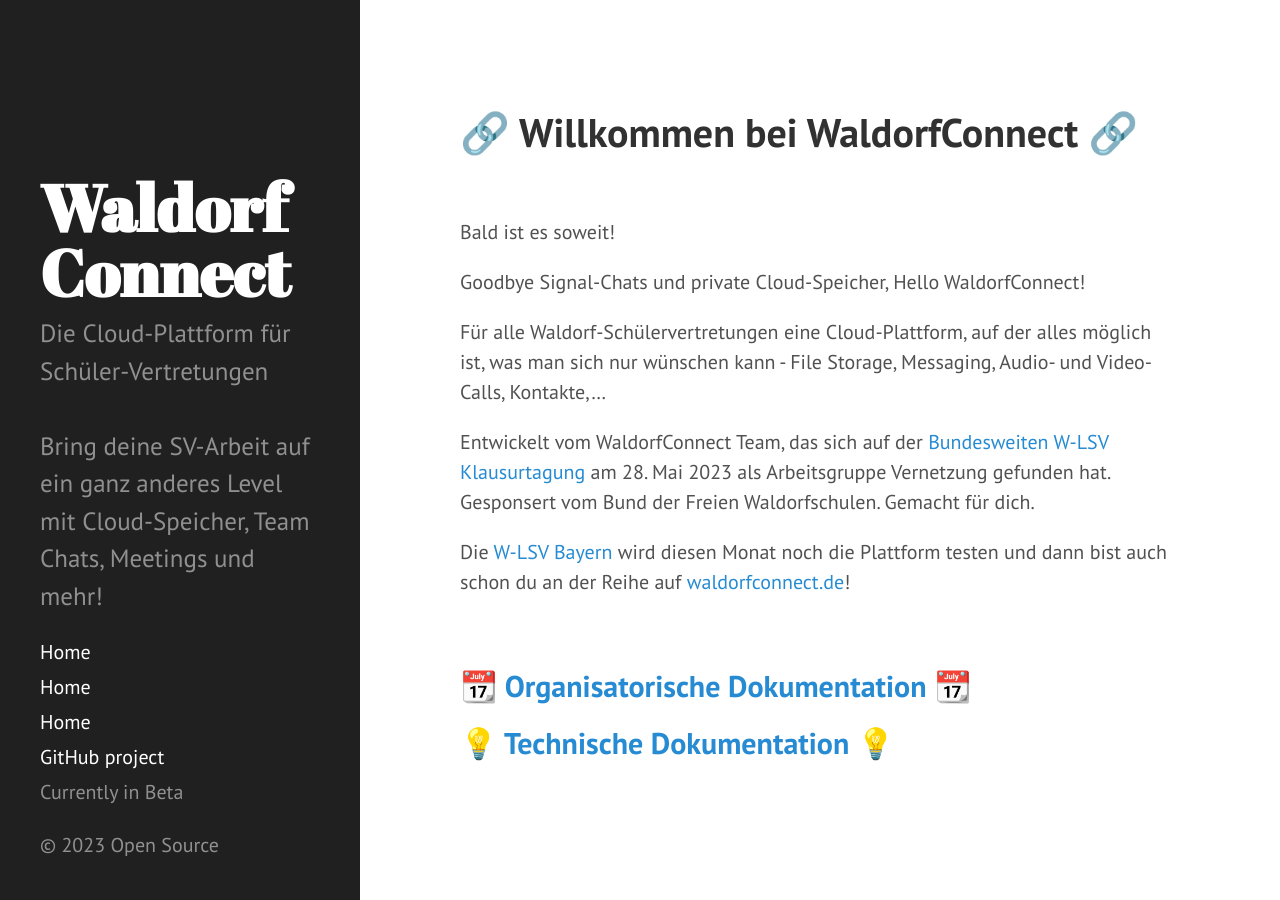
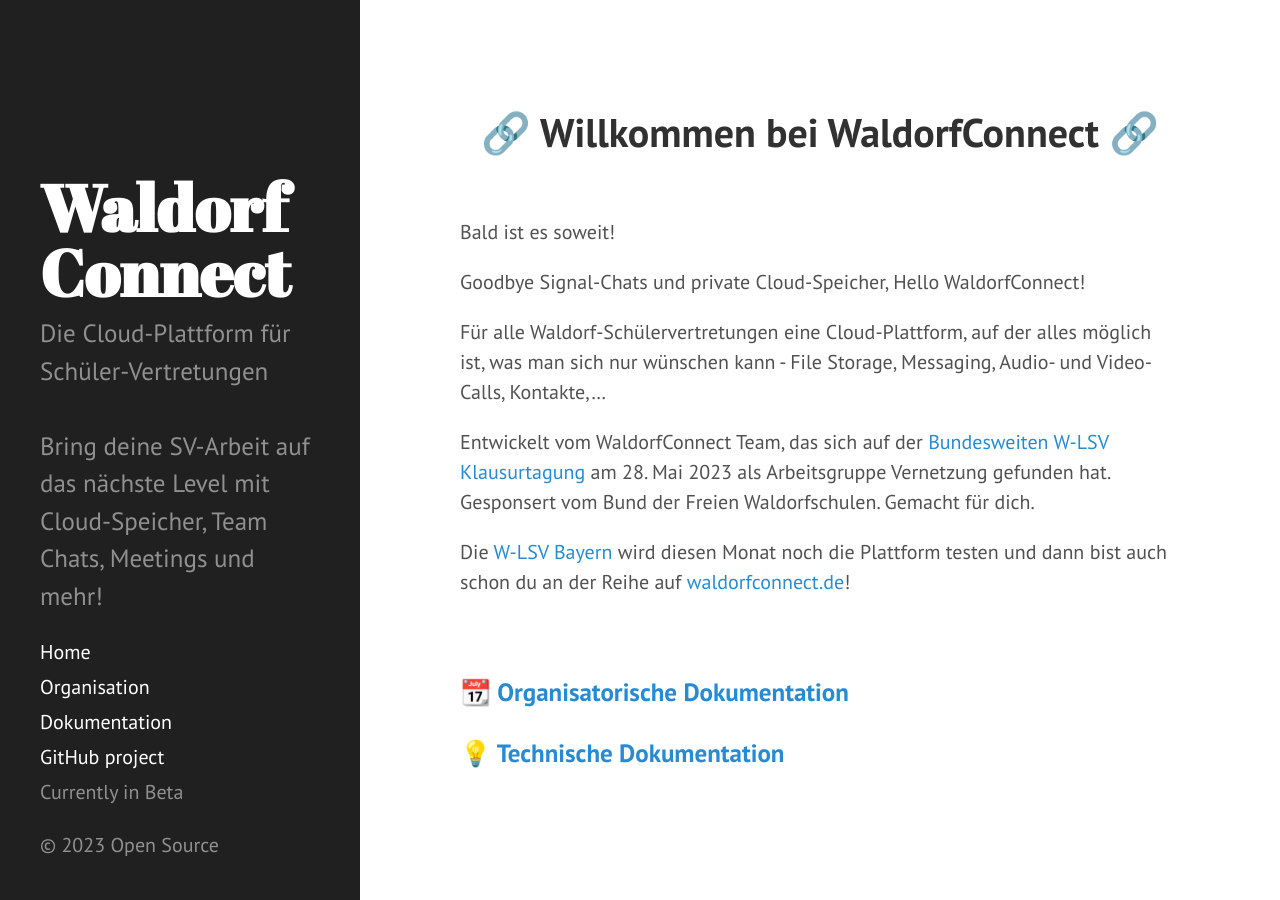
Before and after one commit to WaldorfConnect/documentation, a Jekyll site: the page built from index.md, in a window 1280 px wide. Built offline with Jekyll 4.4.1, drawn with Linux system fonts in a browser that asks for light colours; Markdown is read by kramdown in place of the engine named in the settings.

Commit message:
wrote specific homepage css + fixed navbar links

```diff
--- a/_config.yml
+++ b/_config.yml
@@ -8,7 +8,7 @@ permalink:        pretty
 # Setup
 title:            WaldorfConnect
 tagline:          'Die Plattform für SV-Arbeit'
-description:      'Die Cloud-Plattform für Schüler-Vertretungen<br><br>Bring deine SV-Arbeit auf ein ganz anderes Level mit Cloud-Speicher, Team Chats, Meetings und mehr!'
+description:      'Die Cloud-Plattform für Schüler-Vertretungen<br><br>Bring deine SV-Arbeit auf das nächste Level mit Cloud-Speicher, Team Chats, Meetings und mehr!'
 url:              https://waldorfconnect.github.io
 baseurl:          /documentation
 
--- a/_includes/head.html
+++ b/_includes/head.html
@@ -18,6 +18,9 @@
   <link rel="stylesheet" href="{{ site.baseurl }}/public/css/poole.css">
   <link rel="stylesheet" href="{{ site.baseurl }}/public/css/syntax.css">
   <link rel="stylesheet" href="{{ site.baseurl }}/public/css/hyde.css">
+  {% if page.title == "Home" %}
+    <link rel="stylesheet" href="{{ site.baseurl }}/public/css/home.css">
+  {% endif %}
   <link rel="stylesheet" href="http://fonts.googleapis.com/css?family=PT+Sans:400,400italic,700|Abril+Fatface">
 
   <!-- Icons -->
--- a/_includes/sidebar.html
+++ b/_includes/sidebar.html
@@ -12,8 +12,8 @@
     <nav class="sidebar-nav">
       <a class="sidebar-nav-item{% if page.url == site.baseurl %} active{% endif %}" href="{{ site.baseurl }}">Home</a>
 
-      <a class="sidebar-nav-item{% if page.url == '/documentation/Dokumentation' %} active{% endif %}" href="/documentation/Dokumentation">{{ page.title }}</a>
-      <a class="sidebar-nav-item{% if page.url == '/documentation/Organisation' %} active{% endif %}" href="/documentation/Dokumentation">{{ page.title }}</a>
+      <a class="sidebar-nav-item{% if page.url == '/documentation/Organisation' %} active{% endif %}" href="/documentation/Organisation">Organisation</a>
+      <a class="sidebar-nav-item{% if page.url == '/documentation/Dokumentation' %} active{% endif %}" href="/documentation/Dokumentation">Dokumentation</a>
 
       <a class="sidebar-nav-item" href="{{ site.github.repo }}">GitHub project</a>
       <span class="sidebar-nav-item">Currently {{ site.version }}</span>
--- a/index.md
+++ b/index.md
@@ -19,6 +19,6 @@ Die [W-LSV Bayern](https://wlsv-bayern.de/) wird diesen Monat noch die Plattform
 
 <br>
 
-## 📆 [Organisatorische Dokumentation](Organisation.md) 📆
+### 📆 [Organisatorische Dokumentation](Organisation.md)
 
-## 💡 [Technische Dokumentation](Dokumentation.md) 💡
+### 💡 [Technische Dokumentation](Dokumentation.md)
--- /dev/null
+++ b/public/css/home.css
@@ -0,0 +1,16 @@
+/*
+This CSS is written specifically for the home page `index.md`.
+It is only included when page.title == "Home" (see `head.html`)
+*/
+
+/* in the big screen view (48em+) this lets the content take up 40rem (instead of the default 38em), so the whole heading fits in  */
+@media (min-width: 48em) {
+    .content {
+      max-width: 40rem;
+    }
+}
+
+/* Centers this big "🔗 Willkommen bei WaldorfConnect 🔗" heading */
+.content > h1 {
+    text-align: center;
+}
```
